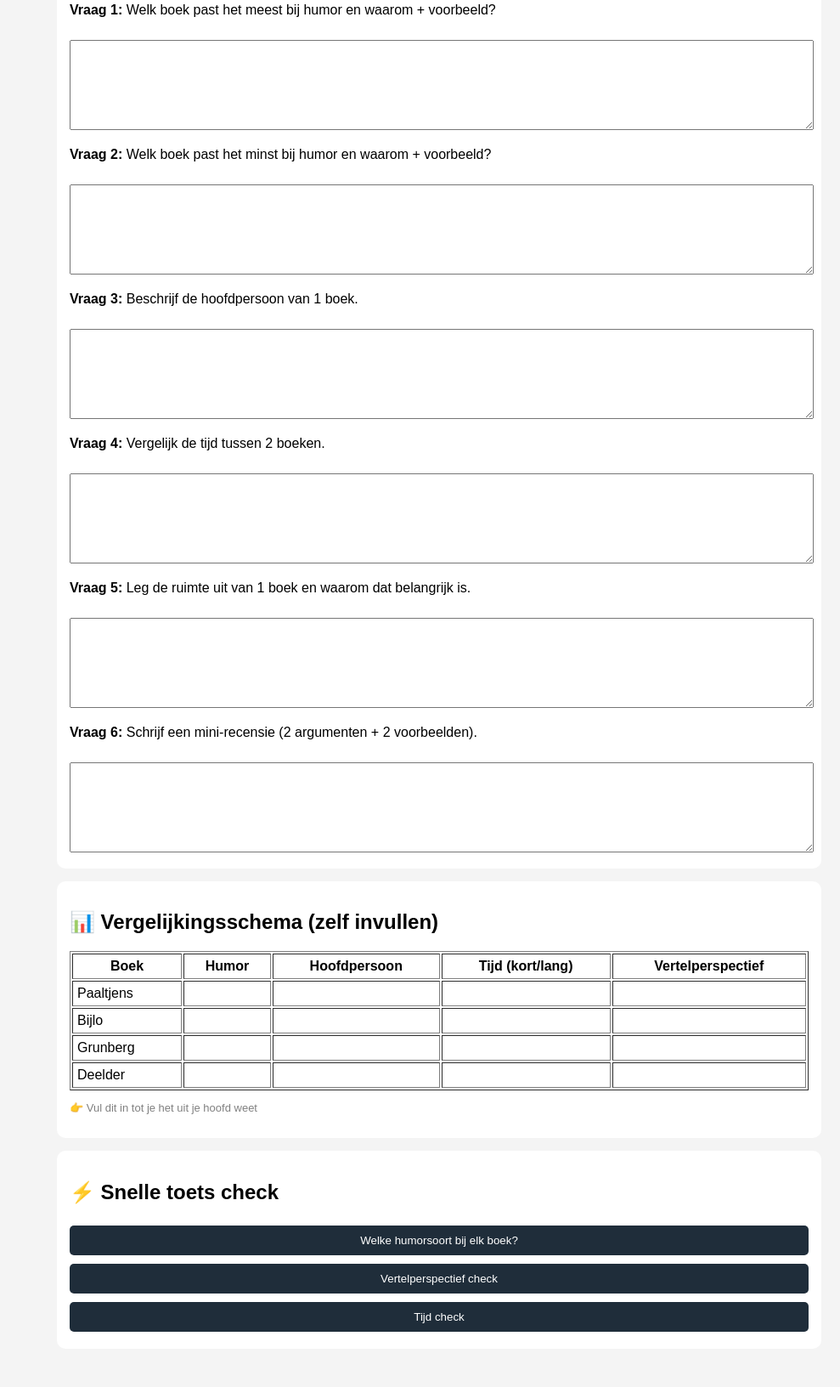
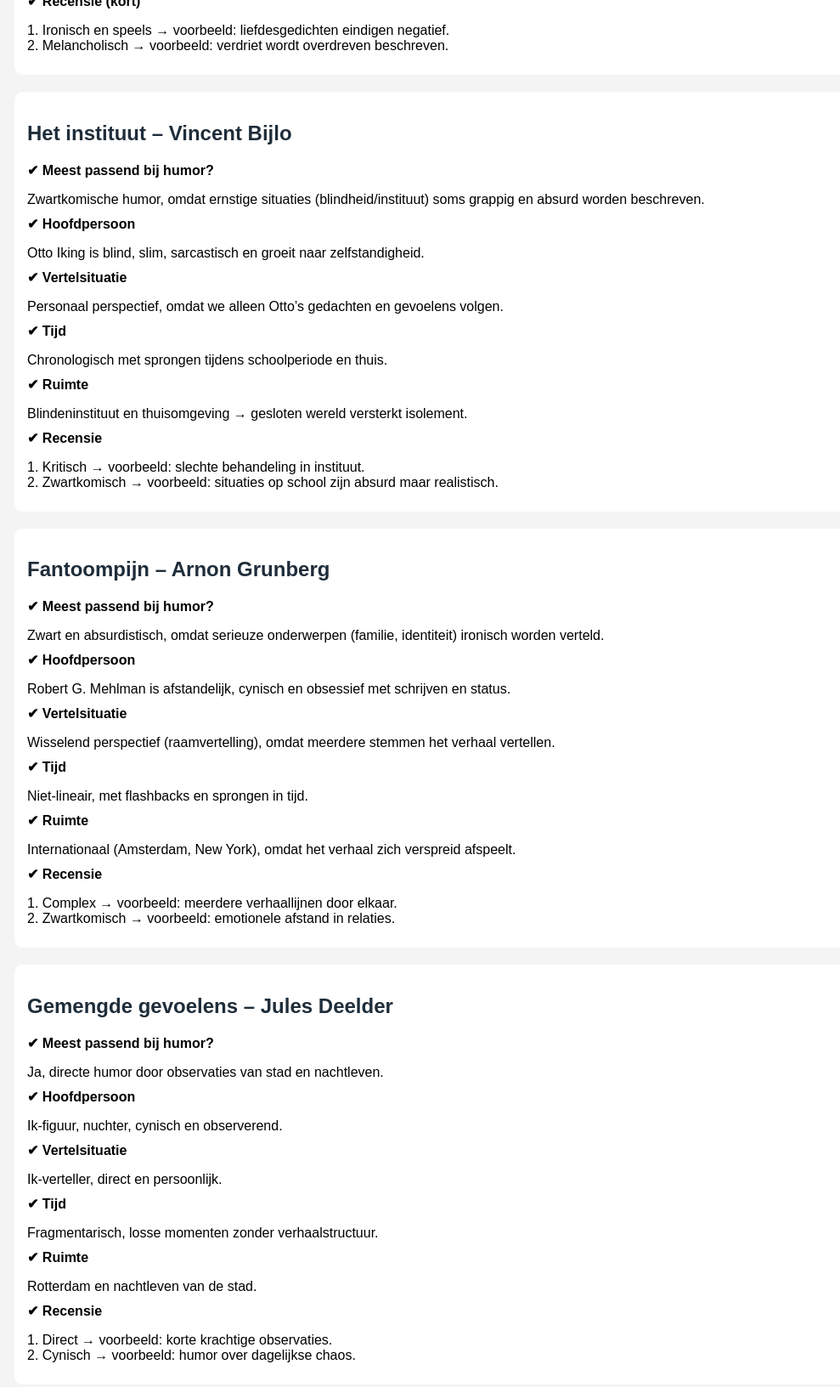
Before and after one commit to julian-schoonhoven/nederlands, a plain HTML site: page index.html in a window 1280 px wide. Shown: the part 610-2242 px from the top of the page at 85% size, without its empty margins (123-1112 px from the left). Drawn offline with Linux system fonts and the light colour scheme.

Commit message:
Update index.html

```diff
--- a/index.html
+++ b/index.html
@@ -3,7 +3,7 @@
 <head>
 <meta charset="UTF-8">
 <meta name="viewport" content="width=device-width, initial-scale=1.0">
-<title>Nederlands Literatuur Oefenen</title>
+<title>Nederlands Literatuur – Toets Samenvatting</title>
 
 <style>
 body {
@@ -20,42 +20,44 @@
 }
 
 .container {
-    max-width: 900px;
+    max-width: 1000px;
     margin: auto;
     padding: 20px;
 }
 
-.card {
+.book {
     background: white;
     padding: 15px;
-    margin-bottom: 15px;
+    margin-bottom: 20px;
     border-radius: 10px;
 }
 
-button {
-    padding: 10px;
-    margin: 5px 0;
-    width: 100%;
-    border: none;
-    background: #1f2d3a;
-    color: white;
-    border-radius: 5px;
-    cursor: pointer;
+h2 {
+    color: #1f2d3a;
 }
 
-button:hover {
-    background: #2c3e50;
-}
-
-textarea {
-    width: 100%;
-    height: 100px;
+.q {
+    font-weight: bold;
     margin-top: 10px;
 }
 
-.small {
-    font-size: 13px;
-    color: gray;
+.a {
+    margin-bottom: 10px;
+}
+table {
+    width: 100%;
+    border-collapse: collapse;
+    margin-top: 10px;
+}
+
+td, th {
+    border: 1px solid #ddd;
+    padding: 8px;
+}
+
+th {
+    background: #1f2d3a;
+    color: white;
 }
 </style>
 </head>
@@ -63,116 +65,155 @@
 <body>
 
 <header>
-<h1>📚 Literatuur Oefen Site – H4</h1>
-<p>Geen samenvatting → alleen oefenen zoals op toets</p>
+<h1>📚 Literatuur – Complete Toets Samenvatting</h1>
 </header>
 
 <div class="container">
 
-<!-- ZINNEN OEFENEN -->
-<div class="card">
-<h2>✍️ Oefen standaardzinnen</h2>
+<!-- PAALTJENS -->
+<div class="book">
+<h2>Snikken en grimlachjes – Piet Paaltjens</h2>
 
-<p>Oefen deze zinnen tot je ze automatisch kunt gebruiken:</p>
+<p class="q">✔ Meest passend bij thema humor?</p>
+<p class="a">Ja, omdat humor hier ironisch en parodisch is. Voorbeeld: romantische liefde wordt overdreven en belachelijk gemaakt.</p>
 
-<ul>
-<li>“De vertelsituatie is …, omdat …”</li>
-<li>“Het verhaal beslaat ongeveer …, omdat …”</li>
-<li>“Een voorbeeld hiervan is …”</li>
-<li>“Dit past bij het thema omdat …”</li>
-</ul>
+<p class="q">✔ Minst passend?</p>
+<p class="a">Niet van toepassing binnen dit thema, maar vergeleken met Deelder is het minder direct humoristisch.</p>
 
-<textarea placeholder="Schrijf hier 1 oefenzin..."></textarea>
+<p class="q">✔ Hoofdpersoon</p>
+<p class="a">Piet Paaltjens is melancholisch, ironisch en romantisch maar sarcastisch. Hij verandert niet.</p>
+
+<p class="q">✔ Vertelsituatie</p>
+<p class="a">Ik-verteller (onbetrouwbaar), omdat de verteller zichzelf ironisch en overdreven presenteert.</p>
+
+<p class="q">✔ Tijd</p>
+<p class="a">Fragmentarisch (gedichten uit 1850–1852), geen doorlopende tijd.</p>
+
+<p class="q">✔ Ruimte</p>
+<p class="a">Leiden en studentenomgeving, omdat het studentenleven centraal staat.</p>
+
+<p class="q">✔ Recensie (kort)</p>
+<p class="a">1. Ironisch en speels → voorbeeld: liefdesgedichten eindigen negatief.<br>
+2. Melancholisch → voorbeeld: verdriet wordt overdreven beschreven.</p>
 </div>
 
-<!-- TOETSVRAGEN -->
-<div class="card">
-<h2>🧠 Oefentoetsvragen</h2>
+<!-- BIJLO -->
+<div class="book">
+<h2>Het instituut – Vincent Bijlo</h2>
 
-<p><b>Vraag 1:</b> Welk boek past het meest bij humor en waarom + voorbeeld?</p>
-<textarea></textarea>
+<p class="q">✔ Meest passend bij humor?</p>
+<p class="a">Zwartkomische humor, omdat ernstige situaties (blindheid/instituut) soms grappig en absurd worden beschreven.</p>
 
-<p><b>Vraag 2:</b> Welk boek past het minst bij humor en waarom + voorbeeld?</p>
-<textarea></textarea>
+<p class="q">✔ Hoofdpersoon</p>
+<p class="a">Otto Iking is blind, slim, sarcastisch en groeit naar zelfstandigheid.</p>
 
-<p><b>Vraag 3:</b> Beschrijf de hoofdpersoon van 1 boek.</p>
-<textarea></textarea>
+<p class="q">✔ Vertelsituatie</p>
+<p class="a">Personaal perspectief, omdat we alleen Otto’s gedachten en gevoelens volgen.</p>
 
-<p><b>Vraag 4:</b> Vergelijk de tijd tussen 2 boeken.</p>
-<textarea></textarea>
+<p class="q">✔ Tijd</p>
+<p class="a">Chronologisch met sprongen tijdens schoolperiode en thuis.</p>
 
-<p><b>Vraag 5:</b> Leg de ruimte uit van 1 boek en waarom dat belangrijk is.</p>
-<textarea></textarea>
+<p class="q">✔ Ruimte</p>
+<p class="a">Blindeninstituut en thuisomgeving → gesloten wereld versterkt isolement.</p>
 
-<p><b>Vraag 6:</b> Schrijf een mini-recensie (2 argumenten + 2 voorbeelden).</p>
-<textarea></textarea>
+<p class="q">✔ Recensie</p>
+<p class="a">1. Kritisch → voorbeeld: slechte behandeling in instituut.<br>
+2. Zwartkomisch → voorbeeld: situaties op school zijn absurd maar realistisch.</p>
 </div>
 
-<!-- VERGELIJKINGSSCHEMA -->
-<div class="card">
-<h2>📊 Vergelijkingsschema (zelf invullen)</h2>
+<!-- GRUNBERG -->
+<div class="book">
+<h2>Fantoompijn – Arnon Grunberg</h2>
 
-<table border="1" width="100%" cellpadding="5">
+<p class="q">✔ Meest passend bij humor?</p>
+<p class="a">Zwart en absurdistisch, omdat serieuze onderwerpen (familie, identiteit) ironisch worden verteld.</p>
+
+<p class="q">✔ Hoofdpersoon</p>
+<p class="a">Robert G. Mehlman is afstandelijk, cynisch en obsessief met schrijven en status.</p>
+
+<p class="q">✔ Vertelsituatie</p>
+<p class="a">Wisselend perspectief (raamvertelling), omdat meerdere stemmen het verhaal vertellen.</p>
+
+<p class="q">✔ Tijd</p>
+<p class="a">Niet-lineair, met flashbacks en sprongen in tijd.</p>
+
+<p class="q">✔ Ruimte</p>
+<p class="a">Internationaal (Amsterdam, New York), omdat het verhaal zich verspreid afspeelt.</p>
+
+<p class="q">✔ Recensie</p>
+<p class="a">1. Complex → voorbeeld: meerdere verhaallijnen door elkaar.<br>
+2. Zwartkomisch → voorbeeld: emotionele afstand in relaties.</p>
+</div>
+
+<!-- DEELDER -->
+<div class="book">
+<h2>Gemengde gevoelens – Jules Deelder</h2>
+
+<p class="q">✔ Meest passend bij humor?</p>
+<p class="a">Ja, directe humor door observaties van stad en nachtleven.</p>
+
+<p class="q">✔ Hoofdpersoon</p>
+<p class="a">Ik-figuur, nuchter, cynisch en observerend.</p>
+
+<p class="q">✔ Vertelsituatie</p>
+<p class="a">Ik-verteller, direct en persoonlijk.</p>
+
+<p class="q">✔ Tijd</p>
+<p class="a">Fragmentarisch, losse momenten zonder verhaalstructuur.</p>
+
+<p class="q">✔ Ruimte</p>
+<p class="a">Rotterdam en nachtleven van de stad.</p>
+
+<p class="q">✔ Recensie</p>
+<p class="a">1. Direct → voorbeeld: korte krachtige observaties.<br>
+2. Cynisch → voorbeeld: humor over dagelijkse chaos.</p>
+</div>
+
+<!-- VERGELIJKING -->
+<div class="book">
+<h2>📊 Vergelijkingsschema (ingevuld)</h2>
+
+<table>
 <tr>
 <th>Boek</th>
 <th>Humor</th>
 <th>Hoofdpersoon</th>
-<th>Tijd (kort/lang)</th>
+<th>Tijd</th>
 <th>Vertelperspectief</th>
 </tr>
 
 <tr>
 <td>Paaltjens</td>
-<td></td>
-<td></td>
-<td></td>
-<td></td>
+<td>Ironisch / parodie</td>
+<td>Melancholisch ik</td>
+<td>Fragmentarisch</td>
+<td>Onbetrouwbare ik</td>
 </tr>
 
 <tr>
 <td>Bijlo</td>
-<td></td>
-<td></td>
-<td></td>
-<td></td>
+<td>Zwartkomisch</td>
+<td>Blind, ontwikkelt zich</td>
+<td>Chronologisch</td>
+<td>Personaal</td>
 </tr>
 
 <tr>
 <td>Grunberg</td>
-<td></td>
-<td></td>
-<td></td>
-<td></td>
+<td>Absurdistisch</td>
+<td>Cynisch, afstandelijk</td>
+<td>Niet-lineair</td>
+<td>Wisselend</td>
 </tr>
 
 <tr>
 <td>Deelder</td>
-<td></td>
-<td></td>
-<td></td>
-<td></td>
+<td>Direct / cynisch</td>
+<td>Observerend ik</td>
+<td>Fragmentarisch</td>
+<td>Ik-verteller</td>
 </tr>
 </table>
-
-<p class="small">👉 Vul dit in tot je het uit je hoofd weet</p>
-</div>
-
-<!-- SNELLE TOETS -->
-<div class="card">
-<h2>⚡ Snelle toets check</h2>
-
-<button onclick="alert('Tip: kijk naar: ironie / zwartkomisch / observatie / parodie')">
-Welke humorsoort bij elk boek?
-</button>
-
-<button onclick="alert('Tip: Paaltjens = ik / Bijlo = personaal / Grunberg = wisselend / Deelder = ik')">
-Vertelperspectief check
-</button>
-
-<button onclick="alert('Tip: Deelder & Paaltjens = fragmentarisch, Grunberg = niet lineair, Bijlo = grotendeels chronologisch')">
-Tijd check
-</button>
-
 </div>
 
 </div>
```
